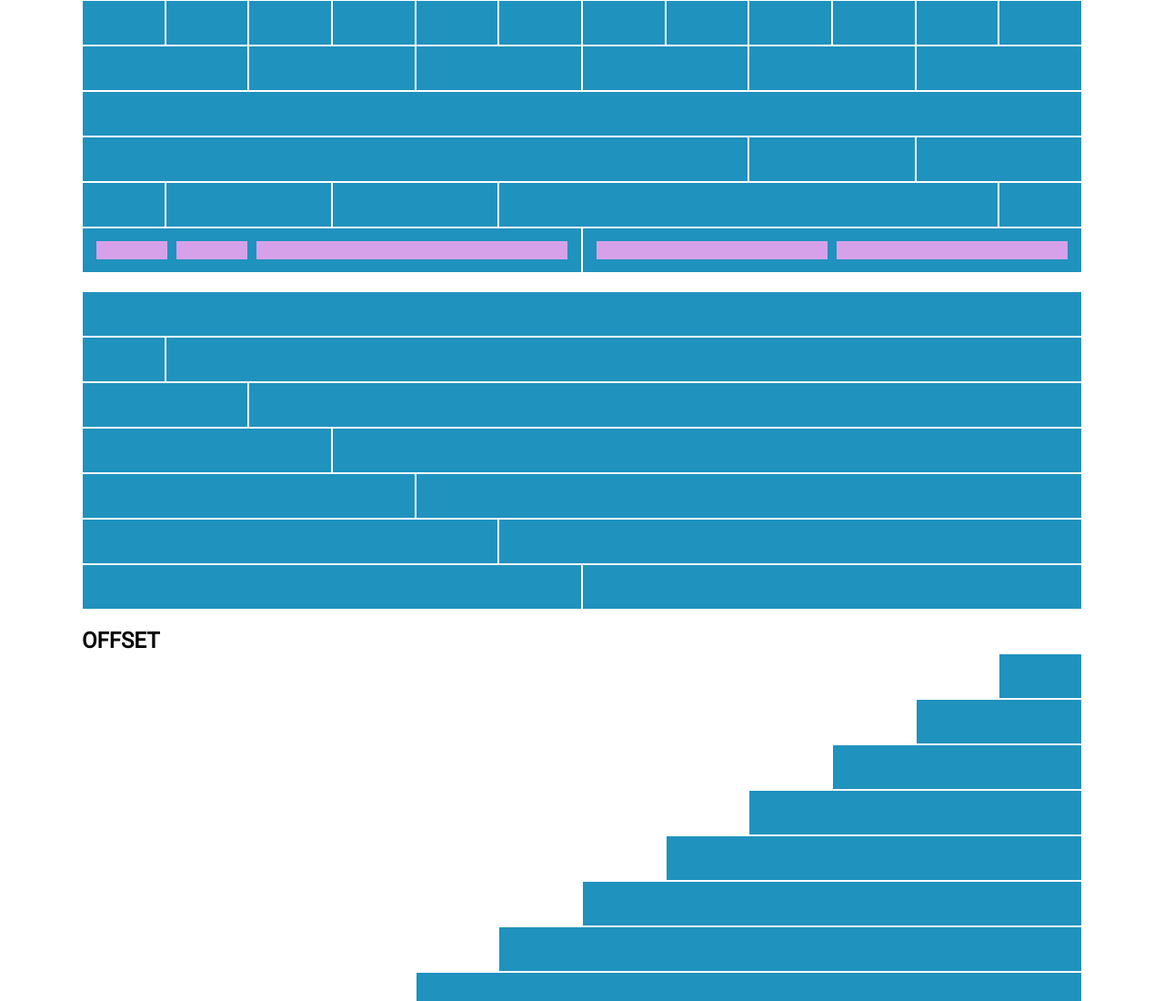
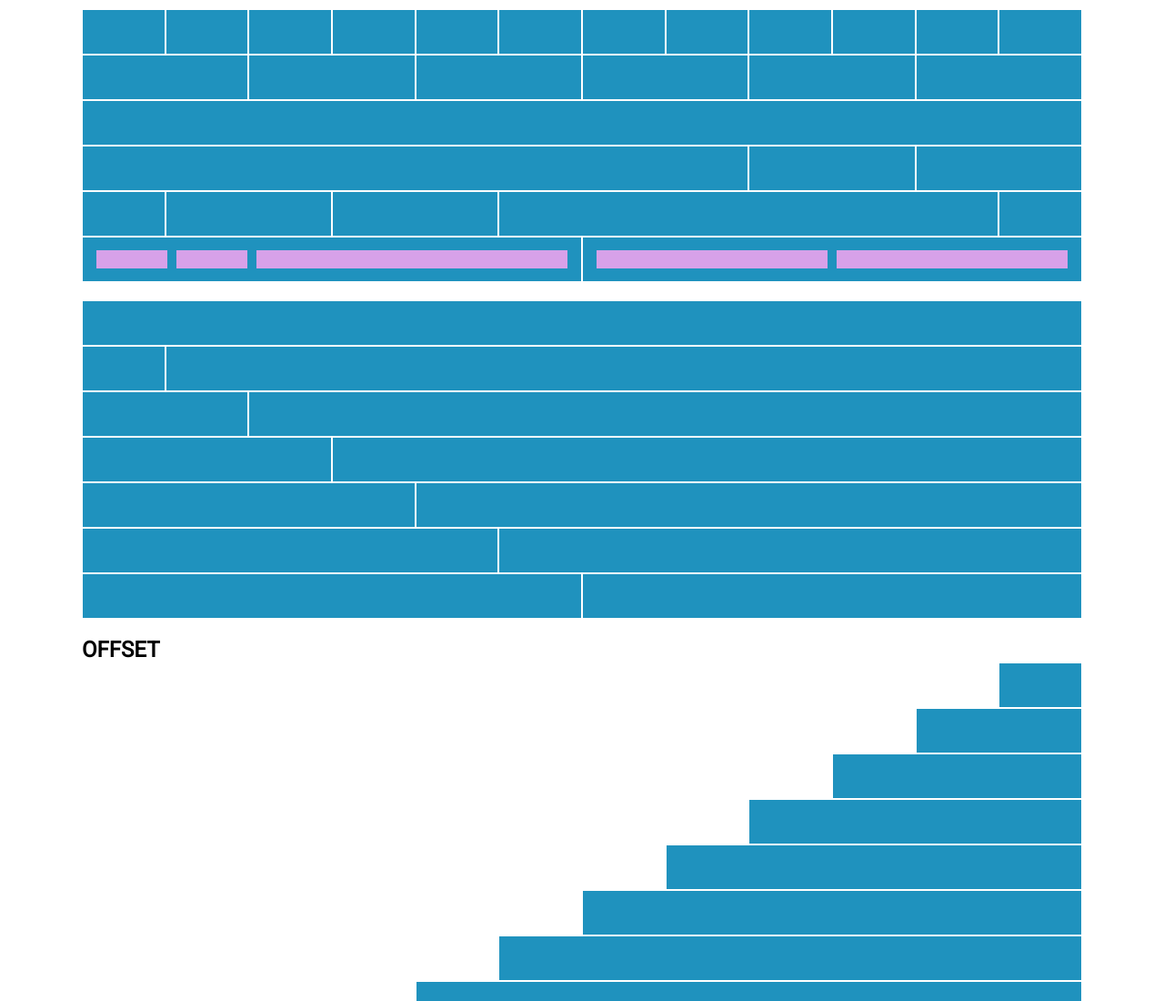
Before and after one commit to muac404/html-css-12bool, a plain HTML site: page index.html in a window 1280 px wide. Shown: the top 1100 px of the page at 91% size. Drawn offline with Linux system fonts and the light colour scheme.

Commit message:
Some fixes

```diff
--- a/css/style.css
+++ b/css/style.css
@@ -24,8 +24,6 @@
 }
 
 
-
-
 .row{
     display: flex;
     flex-wrap: wrap;
@@ -37,6 +35,10 @@
     justify-content: center;
     align-content: center;
     padding: 10px;
+}
+
+.section-1{
+    margin-top: 10px;
 }
 
 .section-2{
--- a/index.html
+++ b/index.html
@@ -11,6 +11,7 @@
         <link rel="stylesheet" href="css/style.css">
     </head>
 <body>
+    <section class="section-1">
         <div class="container">
             <div class="row">
                 <div class="col-1">
@@ -185,6 +186,9 @@
 
             </div>
 
+        </section>
+
+
         <section class="section-2">
 
                 <div class="container">
```
Lines whose indentation alone changed are shown as unchanged.
